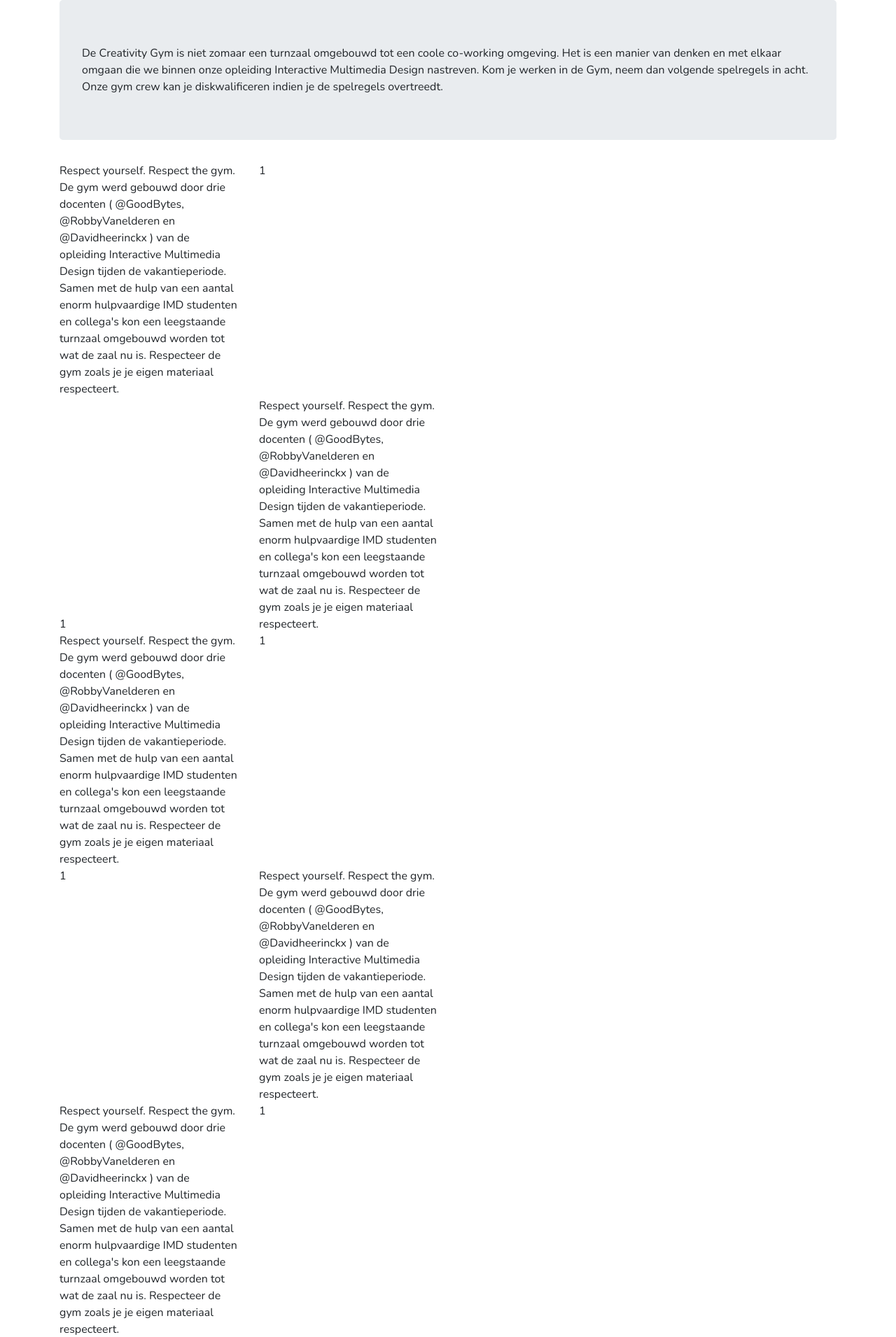
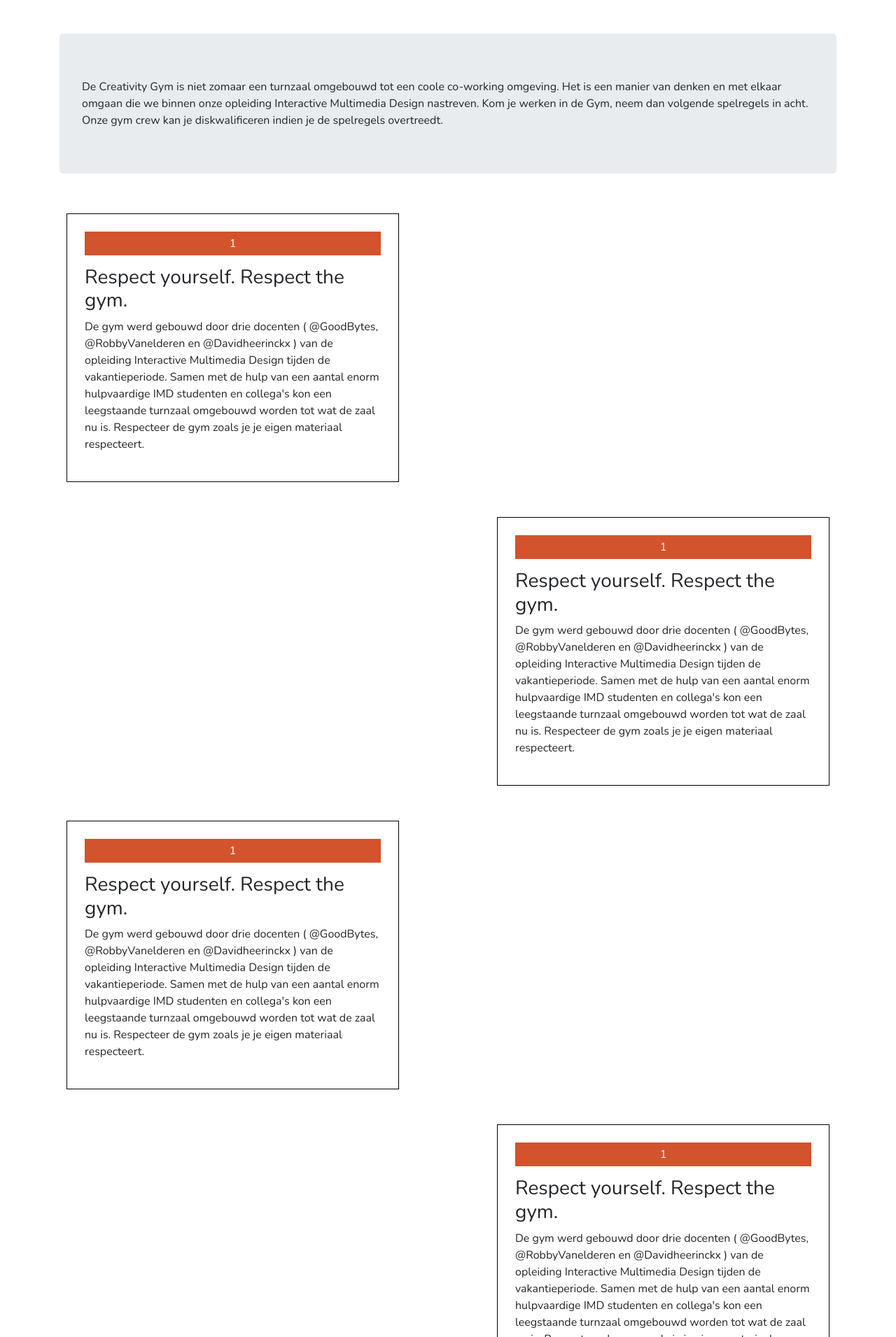
Before and after one commit to Ditger/The-Creativity-Gym-Remastered, a PHP site: page /manifesto.php in a window 1280 px wide. Shown: the part 127-2038 px from the top of the page at 70% size. Run offline with PHP 8.4, Linux system fonts and the light colour scheme; some libraries are stand-ins or nearby versions.

Commit message:
Updated Manifesto UI

```diff
--- a/manifesto.php
+++ b/manifesto.php
@@ -1,6 +1,6 @@
 <?php include "includes/header.php" ?>
     <div class="container">
-        <p class="jumbotron">
+        <p class="jumbotron mt-5">
             De Creativity Gym is niet zomaar een turnzaal omgebouwd tot een coole co-working omgeving. Het is een manier
             van denken en met elkaar omgaan die we binnen onze opleiding Interactive Multimedia Design nastreven.
             Kom je werken in de Gym, neem dan volgende spelregels in acht. Onze gym crew kan je diskwalificeren indien
@@ -8,132 +8,99 @@
         </p>
 
         <div class="manifesto d-flex flex-column ">
-            <div class="row odd align-items-start">
-                <div class="col-md-3">
-                    <div class="oddTitle">
-                        Respect yourself. Respect the gym.
-                    </div>
-
-                    <div class="oddText">
+            <div class="row justify-content-start">
+                <div class="col-md-5 ruleCard">
+                    <div class="number">1</div>
+                    <h3 class="oddTitle">Respect yourself. Respect the gym.</h3>
+                    <p class="oddText">
                         De gym werd gebouwd door drie docenten ( @GoodBytes, @RobbyVanelderen en @Davidheerinckx ) van de opleiding Interactive Multimedia Design tijden de vakantieperiode. Samen met de hulp van een aantal enorm hulpvaardige IMD studenten en collega's kon een leegstaande turnzaal omgebouwd worden tot wat de zaal nu is.
                         Respecteer de gym zoals je je eigen materiaal respecteert.
-                    </div>
-                </div>
-
-                <div class="col-md-3">
-                    <span>1</span>
-                </div>
-            </div>
-            <div class="row even align-items-end">
-                <div class="col-md-3">
-                    <span>1</span>
-                </div>
-                <div class="col-md-3">
-                    <div class="oddTitle">
-                        Respect yourself. Respect the gym.
-                    </div>
-
-                    <div class="oddText">
-                        De gym werd gebouwd door drie docenten ( @GoodBytes, @RobbyVanelderen en @Davidheerinckx ) van de opleiding Interactive Multimedia Design tijden de vakantieperiode. Samen met de hulp van een aantal enorm hulpvaardige IMD studenten en collega's kon een leegstaande turnzaal omgebouwd worden tot wat de zaal nu is.
-                        Respecteer de gym zoals je je eigen materiaal respecteert.
-                    </div>
+                    </p>
                 </div>
             </div>
 
-            <div class="row odd">
-                <div class="col-md-3">
-                    <div class="oddTitle">
-                        Respect yourself. Respect the gym.
-                    </div>
-
-                    <div class="oddText">
+            <div class="row justify-content-end">
+                                <div class="col-md-5 ruleCard">
+                    <div class="number">1</div>
+                    <h3 class="oddTitle">Respect yourself. Respect the gym.</h3>
+                    <p class="oddText">
                         De gym werd gebouwd door drie docenten ( @GoodBytes, @RobbyVanelderen en @Davidheerinckx ) van de opleiding Interactive Multimedia Design tijden de vakantieperiode. Samen met de hulp van een aantal enorm hulpvaardige IMD studenten en collega's kon een leegstaande turnzaal omgebouwd worden tot wat de zaal nu is.
                         Respecteer de gym zoals je je eigen materiaal respecteert.
-                    </div>
+                    </p>
                 </div>
 
-                <div class="col-md-3">
-                    <span>1</span>
-                </div>
             </div>
-            <div class="row even">
-                <div class="col-md-3">
-                    <span>1</span>
-                </div>
-                <div class="col-md-3">
-                    <div class="oddTitle">
-                        Respect yourself. Respect the gym.
-                    </div>
 
-                    <div class="oddText">
+            <div class="row justify-content-start">
+                                <div class="col-md-5 ruleCard">
+                    <div class="number">1</div>
+                    <h3 class="oddTitle">Respect yourself. Respect the gym.</h3>
+                    <p class="oddText">
                         De gym werd gebouwd door drie docenten ( @GoodBytes, @RobbyVanelderen en @Davidheerinckx ) van de opleiding Interactive Multimedia Design tijden de vakantieperiode. Samen met de hulp van een aantal enorm hulpvaardige IMD studenten en collega's kon een leegstaande turnzaal omgebouwd worden tot wat de zaal nu is.
                         Respecteer de gym zoals je je eigen materiaal respecteert.
-                    </div>
+                    </p>
                 </div>
+
             </div>
 
-            <div class="row odd">
-                <div class="col-md-3">
-                    <div class="oddTitle">
-                        Respect yourself. Respect the gym.
-                    </div>
-
-                    <div class="oddText">
+            <div class="row justify-content-end">
+                                <div class="col-md-5 ruleCard">
+                    <div class="number">1</div>
+                    <h3 class="oddTitle">Respect yourself. Respect the gym.</h3>
+                    <p class="oddText">
                         De gym werd gebouwd door drie docenten ( @GoodBytes, @RobbyVanelderen en @Davidheerinckx ) van de opleiding Interactive Multimedia Design tijden de vakantieperiode. Samen met de hulp van een aantal enorm hulpvaardige IMD studenten en collega's kon een leegstaande turnzaal omgebouwd worden tot wat de zaal nu is.
                         Respecteer de gym zoals je je eigen materiaal respecteert.
-                    </div>
+                    </p>
                 </div>
 
-                <div class="col-md-3">
-                    <span>1</span>
-                </div>
             </div>
-            <div class="row even">
-                <div class="col-md-3">
-                    <span>1</span>
-                </div>
-                <div class="col-md-3">
-                    <div class="oddTitle">
-                        Respect yourself. Respect the gym.
-                    </div>
 
-                    <div class="oddText">
+            <div class="row justify-content-start">
+                <div class="col-md-5 ruleCard">
+                    <div class="number">1</div>
+                    <h3 class="oddTitle">Respect yourself. Respect the gym.</h3>
+                    <p class="oddText">
                         De gym werd gebouwd door drie docenten ( @GoodBytes, @RobbyVanelderen en @Davidheerinckx ) van de opleiding Interactive Multimedia Design tijden de vakantieperiode. Samen met de hulp van een aantal enorm hulpvaardige IMD studenten en collega's kon een leegstaande turnzaal omgebouwd worden tot wat de zaal nu is.
                         Respecteer de gym zoals je je eigen materiaal respecteert.
-                    </div>
+                    </p>
                 </div>
+
             </div>
 
-            <div class="row odd">
-                <div class="col-md-3">
-                    <div class="oddTitle">
-                        Respect yourself. Respect the gym.
-                    </div>
-
-                    <div class="oddText">
+            <div class="row justify-content-end">
+                <div class="col-md-5 ruleCard">
+                    <div class="number">1</div>
+                    <h3 class="oddTitle">Respect yourself. Respect the gym.</h3>
+                    <p class="oddText">
                         De gym werd gebouwd door drie docenten ( @GoodBytes, @RobbyVanelderen en @Davidheerinckx ) van de opleiding Interactive Multimedia Design tijden de vakantieperiode. Samen met de hulp van een aantal enorm hulpvaardige IMD studenten en collega's kon een leegstaande turnzaal omgebouwd worden tot wat de zaal nu is.
                         Respecteer de gym zoals je je eigen materiaal respecteert.
-                    </div>
+                    </p>
                 </div>
 
-                <div class="col-md-3">
-                    <span>1</span>
-                </div>
             </div>
-            <div class="row even">
-                <div class="col-md-3">
-                    <span>1</span>
-                </div>
-                <div class="col-md-3">
-                    <div class="oddTitle">
-                        Respect yourself. Respect the gym.
-                    </div>
 
-                    <div class="oddText">
+            <div class="row justify-content-start">
+                <div class="col-md-5 ruleCard">
+                    <div class="number">1</div>
+                    <h3 class="oddTitle">Respect yourself. Respect the gym.</h3>
+                    <p class="oddText">
                         De gym werd gebouwd door drie docenten ( @GoodBytes, @RobbyVanelderen en @Davidheerinckx ) van de opleiding Interactive Multimedia Design tijden de vakantieperiode. Samen met de hulp van een aantal enorm hulpvaardige IMD studenten en collega's kon een leegstaande turnzaal omgebouwd worden tot wat de zaal nu is.
                         Respecteer de gym zoals je je eigen materiaal respecteert.
-                    </div>
+                    </p>
                 </div>
+
+            </div>
+
+            <div class="row justify-content-end">
+                <div class="col-md-5 ruleCard">
+                    <div class="number">1</div>
+                    <h3 class="oddTitle">Respect yourself. Respect the gym.</h3>
+                    <p class="oddText">
+                        De gym werd gebouwd door drie docenten ( @GoodBytes, @RobbyVanelderen en @Davidheerinckx ) van de opleiding Interactive Multimedia Design tijden de vakantieperiode. Samen met de hulp van een aantal enorm hulpvaardige IMD studenten en collega's kon een leegstaande turnzaal omgebouwd worden tot wat de zaal nu is.
+                        Respecteer de gym zoals je je eigen materiaal respecteert.
+                    </p>
+                </div>
+
             </div>
         </div>
     </div>
--- a/styles/css/style.css
+++ b/styles/css/style.css
@@ -1 +1 @@
-@import"https://fonts.googleapis.com/css?family=Nunito";body{font-family:"Nunito",sans-serif}.sliderImage img{width:75%;margin:0 auto}.btn-custom{background-color:transparent;border:1px solid #000;border-radius:0}.btn-custom:hover{-webkit-transition-duration:.3s;transition-duration:.5s;background-color:#d3532c;color:#fff;border-color:transparent}.eventContainer{border:2px solid #000;padding:50px 25px;margin:25px}.eventContainer a{margin-bottom:50px;color:#000;border-bottom:2px solid #000}.eventContainer a:hover{background-color:#d3532c;padding:25px;text-decoration:none;color:#fff;transition-duration:.5s}.navbar-brand img{width:150px}iframe{width:100%;height:450px;border:0}label{font-size:1.1rem}textarea,input[type=text]{display:block;margin:0 auto 20px auto;width:100%;height:2.5rem;padding-left:.5rem;border:1px solid #cacaca;color:#0a0a0a;background-color:transparent}textarea{max-width:100%;border:1px solid #cacaca}textarea[rows]{height:auto}.social-item{margin:25px 0}.social-link a{border:2px solid #000;padding:25px 75px;color:#000}.social-link a:hover{background-color:#d3532c;color:#fff;text-decoration:none;border-color:transparent}/*# sourceMappingURL=style.css.map */
+@import"https://fonts.googleapis.com/css?family=Nunito";body{font-family:"Nunito",sans-serif}.sliderImage img{width:75%;margin:0 auto}.btn-custom{background-color:transparent;border:1px solid #000;border-radius:0}.btn-custom:hover{-webkit-transition-duration:.3s;transition-duration:.5s;background-color:#d3532c;color:#fff;border-color:transparent}.eventContainer{border:2px solid #000;padding:50px 25px;margin:25px}.eventContainer a{margin-bottom:50px;color:#000;border-bottom:2px solid #000}.eventContainer a:hover{background-color:#d3532c;padding:25px;text-decoration:none;color:#fff;transition-duration:.5s}.ruleCard{border:1px solid #000;padding:25px;margin:25px}.number{background-color:#d3532c;color:#fff;padding:5px 25px;margin:0 auto 15px auto;text-align:center}.navbar-brand img{width:150px}iframe{width:100%;height:450px;border:0}label{font-size:1.1rem}textarea,input[type=text]{display:block;margin:0 auto 20px auto;width:100%;height:2.5rem;padding-left:.5rem;border:1px solid #cacaca;color:#0a0a0a;background-color:transparent}textarea{max-width:100%;border:1px solid #cacaca}textarea[rows]{height:auto}.social-item{margin:25px 0}.social-link a{border:2px solid #000;padding:25px 75px;color:#000}.social-link a:hover{background-color:#d3532c;color:#fff;text-decoration:none;border-color:transparent}/*# sourceMappingURL=style.css.map */
--- a/styles/scss/style.scss
+++ b/styles/scss/style.scss
@@ -55,7 +55,21 @@ body {
   }
 }
 
+/* Manifesto */
+.ruleCard {
+  border: 1px solid $blackColor;
+  padding: 25px;
+  margin: 25px;
+}
 
+.number {
+  background-color: $orangeColor;
+  color: $whiteColor;
+
+  padding: 5px 25px;
+  margin: 0 auto 15px auto;
+  text-align: center;
+}
 /* =====================================
         Imports
 ====================================== */
```
Also changed, not shown: 1 other file.
